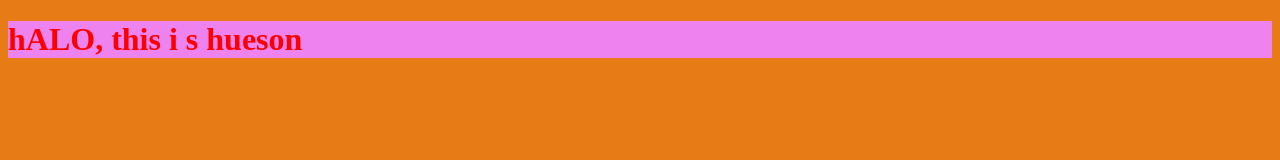
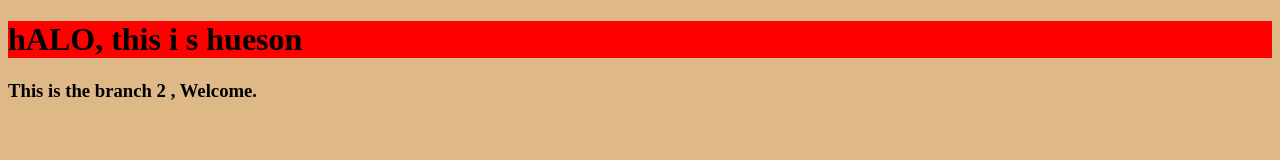
Before and after one commit to Hussein936/2-repo, a plain HTML site: page index.html in a window 1280 px wide. Drawn offline with Linux system fonts and the light colour scheme.

Commit message:
changing style for the title

```diff
--- a/index.html
+++ b/index.html
@@ -8,6 +8,7 @@
 </head>
 <body>
     <h1>hALO, this i s hueson</h1>
+    <h3>This is the branch 2 , Welcome.</h3>
     <script src="app.js"></script>
 </body>
 </html>
--- a/style.css
+++ b/style.css
@@ -1,8 +1,8 @@
 h1{
-    color: red;
-    background-color: violet;
+    color: black;
+    background-color:red;
 }
 
 body {
-    background-color: rgb(231, 123, 21);
+    background-color: burlywood;
 }
```
